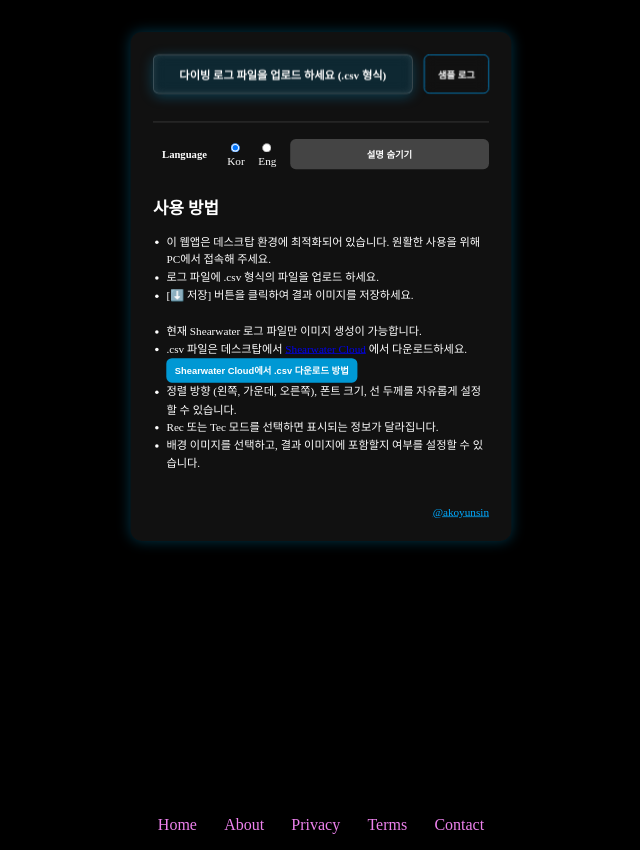
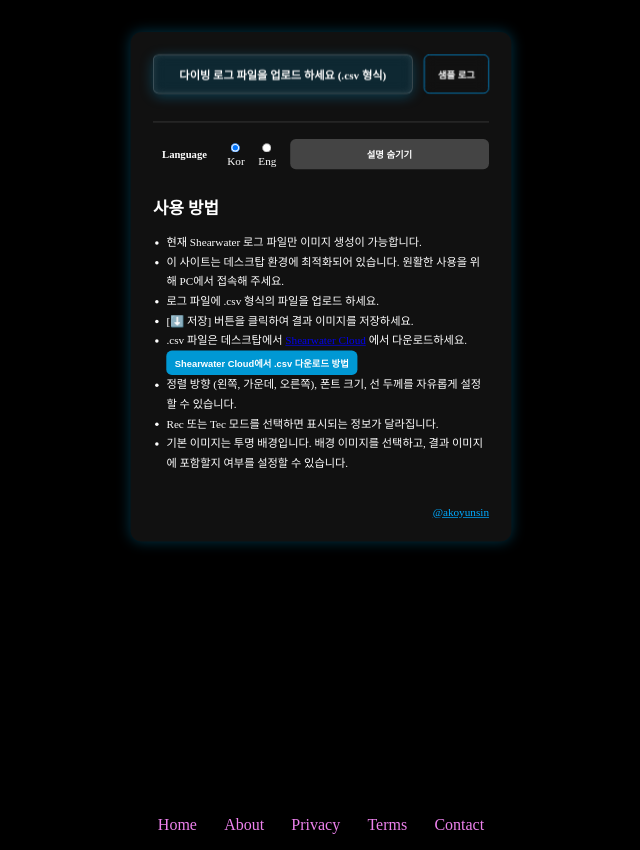
Before and after one commit to yun-sin/dive-overlay, a React (Create React App) app: page / in a window 1280 px wide. Shown: the whole page, without its empty margins (319-959 px from the left). Built offline with nearby package versions, Linux system fonts and the light colour scheme.

Commit message:
인스트럭션 조정

```diff
--- a/src/DiveOverlayUploader.jsx
+++ b/src/DiveOverlayUploader.jsx
@@ -401,7 +401,12 @@ export default function DiveOverlayUploader() {
               <ul>
                 <li>
                   {lang === "kr"
-                    ? "이 웹앱은 데스크탑 환경에 최적화되어 있습니다. 원활한 사용을 위해 PC에서 접속해 주세요."
+                    ? "현재 Shearwater 로그 파일만 이미지 생성이 가능합니다."
+                    : "Currently, only Shearwater log files are supported for image generation."}
+                </li>
+                <li>
+                  {lang === "kr"
+                    ? "이 사이트는 데스크탑 환경에 최적화되어 있습니다. 원활한 사용을 위해 PC에서 접속해 주세요."
                     : "This web app is optimized for desktop. For best experience, please use it on a PC."}
                 </li>
                 <li>
@@ -414,12 +419,7 @@ export default function DiveOverlayUploader() {
                     ? "[⬇️ 저장] 버튼을 클릭하여 결과 이미지를 저장하세요."
                     : "Click [⬇️ Save] to save the final result."}
                 </li>
-                <br />
-                <li>
-                  {lang === "kr"
-                    ? "현재 Shearwater 로그 파일만 이미지 생성이 가능합니다."
-                    : "Currently, only Shearwater log files are supported for image generation."}
-                </li>
+
                 <li>
                   {lang === "kr" ? (
                     <>
@@ -465,8 +465,8 @@ export default function DiveOverlayUploader() {
                 </li>
                 <li>
                   {lang === "kr"
-                    ? "배경 이미지를 선택하고, 결과 이미지에 포함할지 여부를 설정할 수 있습니다."
-                    : "You can upload a background image and choose whether to include it in the final image."}
+                    ? "기본 이미지는 투명 배경입니다. 배경 이미지를 선택하고, 결과 이미지에 포함할지 여부를 설정할 수 있습니다."
+                    : "The default image has a transparent background. You can select a background image and choose whether to include it in the final image."}
                 </li>
               </ul>
             </div>
--- a/src/index.css
+++ b/src/index.css
@@ -187,7 +187,7 @@ input[type="number"] {
 
 .instructions ul {
   padding-left: 1.2rem;
-  line-height: 1.6;
+  line-height: 1.75;
 }
 
 .custom-file-upload {
```
Lines whose indentation alone changed are shown as unchanged.
